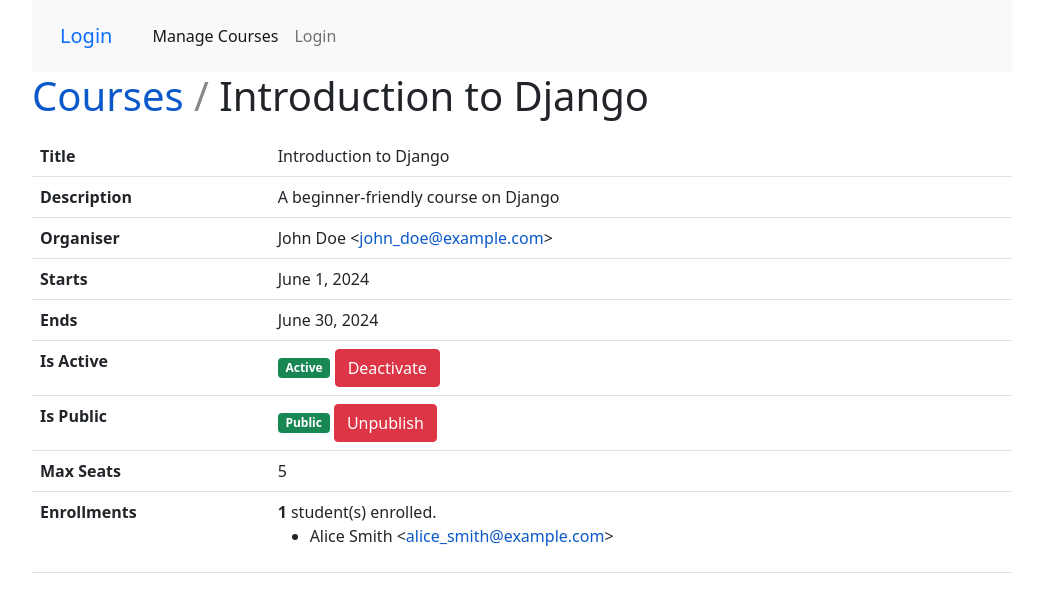
After one commit to iserk/student_events, a Django app: page /teach/courses/28077fb4-4ccb-4be7-bbbc-7ae2dd804a81/ in a window 1280 px wide. The commit adds this page. Shown: the top 612 px of the page, without its empty margins (118-1161 px from the left). Run offline with Django 5.2, Linux system fonts and the light colour scheme; data comes from the database, SQL or seed files in the repository.

Commit message:
Added Course management for Teachers

```diff
--- /dev/null
+++ b/app/core/context_processors.py
@@ -0,0 +1,15 @@
+def add_portal_section(request):
+    portal = 'student' if request.path.startswith('/learn/') else 'teacher' if request.path.startswith('/teach/') else 'home'
+
+    match request.path:
+        case p if p.startswith('/learn/courses/'):
+            section = 'courses'
+        case p if p.startswith('/teach/courses/'):
+            section = 'manage_courses'
+        case _:
+            section = 'home'
+
+    return dict(
+        portal=portal,
+        section=section,
+    )
--- a/app/core/models.py
+++ b/app/core/models.py
@@ -6,10 +6,13 @@ from django.contrib.auth import get_user_model
 
 User = get_user_model()
 
+User.is_student = property(lambda self: self.groups.filter(name='Students').exists())
+User.is_teacher = property(lambda self: self.groups.filter(name='Teachers').exists())
+
 
 class Course(models.Model):
     id = models.UUIDField(primary_key=True, default=uuid.uuid4, editable=False)
-    owner = models.ForeignKey(User, on_delete=models.PROTECT)
+    owner = models.ForeignKey(User, related_name='owned_courses', on_delete=models.PROTECT)
 
     title = models.CharField(max_length=200)
     description = models.TextField(null=True, blank=True)
--- a/app/core/templates/core/_main_menu.html
+++ b/app/core/templates/core/_main_menu.html
@@ -1,21 +1,52 @@
 <nav class="navbar navbar-expand-lg navbar-light bg-light">
     <div class="container-fluid">
-        <a class="navbar-brand" href="{% url 'home' %}">Students Portal</a>
-        <button class="navbar-toggler" type="button" data-bs-toggle="collapse" data-bs-target="#navbarNavDropdown" aria-controls="navbarNavDropdown" aria-expanded="false" aria-label="Toggle navigation">
-            <span class="navbar-toggler-icon"></span>
-        </button>
+            <div class="nav-item navbar-brand{% if request.user.is_teacher and request.user.is_student %} dropdown{% endif %}">
+            {% if request.user.is_authenticated %}
+                <span
+                    class="dropdown-toggle{% if section == 'user' %} active{% endif %}"
+                    id="navbarDropdownMenuLink"
+                    data-bs-toggle="dropdown"
+                    aria-expanded="false">
+                        {% if portal == 'student' %}
+                            Students Portal
+                        {% elif portal == 'teacher' %}
+                            Teachers Portal
+                        {% else %}
+                            SAMS Portal
+                        {% endif %}
+                </span>
+                <ul class="dropdown-menu" aria-labelledby="navbarDropdownMenuLink">
+                    <li><a class="dropdown-item" href="{% url 'student_home' %}">Students Portal</a></li>
+                    {% if user.is_teacher %}
+                        <li><a class="dropdown-item" href="{% url 'teacher_home' %}">Teachers Portal</a></li>
+                    {% endif %}
+                </ul>
+            {% else %}
+                <a
+                   class="nav-link{% if section == 'user' %} active{% endif %}"
+                   href="{% url 'login' %}">Login</a>
+            {% endif %}
+
+        </div>
         <div class="collapse navbar-collapse" id="navbarNavDropdown">
             <ul class="navbar-nav">
+                {% if portal == 'teacher' %}
                     <li class="nav-item">
-                    <a class="nav-link{% if section == 'home' %} active{% endif %}" aria-current="page" href="{% url 'home' %}">Home</a>
+                        <a
+                            class="nav-link{% if section == 'courses' %} active{% endif %}"
+                            aria-current="page"
+                            href="{% url 'teacher_course_list' %}">
+                                Manage Courses</a>
                     </li>
+                {% elif portal == 'student' %}
                     <li class="nav-item">
                         <a
                             class="nav-link{% if section == 'courses' %} active{% endif %}"
                             aria-current="page"
                             href="{% url 'course_list' %}">
-                            Courses</a>
+                                Visit Courses</a>
                     </li>
+                {% endif %}
                 <li class="nav-item dropdown">
                     {% if request.user.is_authenticated %}
                         <span
--- /dev/null
+++ b/app/core/templates/core/teacher_course_detail.html
@@ -0,0 +1,82 @@
+{% extends "core/_base.html" %}
+{% block title %}{{ course.title }}{% endblock %}
+{% block header %}
+    <a href="{% url 'course_list' %}">Courses</a> <span class="delimiter">/</span> {{ course.title }}
+{% endblock %}
+{% block content %}
+
+<table class="table">
+  <tbody>
+    <tr>
+      <th>Title</th>
+      <td>{{ course.title }}</td>
+    </tr>
+    <tr>
+      <th>Description</th>
+      <td>{{ course.description }}</td>
+    </tr>
+    <tr>
+      <th>Organiser</th>
+      <td>{{ course.owner.first_name }} {{ course.owner.last_name }}
+            &lt;<a href="mailto:{{ course.owner.email }}">{{ course.owner.email }}</a>&gt;</td>
+    </tr>
+    <tr>
+      <th>Starts</th>
+      <td>{{ course.start_date }}</td>
+    </tr>
+    <tr>
+      <th>Ends</th>
+      <td>{{ course.end_date }}</td>
+    </tr>
+    <tr>
+        <th>Is Active</th>
+      <td>
+          <form method="post" action="{% url 'teacher_course_update' course.id %}">
+            {% csrf_token %}
+            {% if course.is_active %}
+                <span class="badge bg-success">Active</span>
+                <button class="btn btn-danger" name="active" value="0" type="submit">Deactivate</button>
+            {% else %}
+                <span class="badge bg-danger">Inactive</span>
+                <button class="btn btn-primary" name="active" value="1" type="submit">Activate</button>
+            {% endif %}
+          </form>
+      </td>
+    </tr>
+    <tr>
+      <th>Is Public</th>
+      <td>
+          <form method="post" action="{% url 'teacher_course_update' course.id %}">
+            {% csrf_token %}
+            {% if course.is_public %}
+                <span class="badge bg-success">Public</span>
+                <button class="btn btn-danger" name="public" value="0" type="submit">Unpublish</button>
+            {% else %}
+                <span class="badge bg-danger">Inactive</span>
+                <button class="btn btn-primary" name="public" value="1" type="submit">Publish</button>
+            {% endif %}
+          </form>
+      </td>
+    </tr>
+    <tr>
+        <th>Max Seats</th>
+      <td>{{ course.max_seats }}</td>
+    </tr>
+    <tr>
+      <th>Enrollments</th>
+      <td>
+          <strong>{{ course.registrations.count }}</strong> student(s) enrolled.
+            <ul>
+                {% for registration in course.registrations.all %}
+                    <li>{{ registration.user.first_name }} {{ registration.user.last_name }}
+                        {% if registration.user.email %}
+                        &lt;<a href="mailto:{{ registration.user.email }}">{{ registration.user.email }}</a>&gt;
+                        {% endif %}
+                    </li>
+                {% endfor %}
+            </ul>
+      </td>
+    </tr>
+    </tbody>
+  </table>
+{% endblock %}
--- a/app/core/urls.py
+++ b/app/core/urls.py
@@ -7,10 +7,16 @@ from . import views
 urlpatterns = [
     path("", views.home, name="home"),
 
-    path("courses/", views.show_course_list, name="course_list"),
-    path("courses/<uuid:course_id>/", views.show_course_detail, name="course_detail"),
-    path("courses/<uuid:course_id>/enroll/", views.course_enroll, name="course_enroll"),
-    path("courses/<uuid:course_id>/unenroll/", views.course_unenroll, name="course_unenroll"),
+    path("learn/", views.student_home, name="student_home"),
+    path("learn/courses/", views.show_course_list, name="course_list"),
+    path("learn/courses/<uuid:course_id>/", views.show_course_detail, name="course_detail"),
+    path("learn/courses/<uuid:course_id>/enroll/", views.course_enroll, name="course_enroll"),
+    path("learn/courses/<uuid:course_id>/unenroll/", views.course_unenroll, name="course_unenroll"),
+
+    path("teach/", views.teacher_home, name="teacher_home"),
+    path("teach/courses/", views.teacher_course_list, name="teacher_course_list"),
+    path("teach/courses/<uuid:course_id>/", views.teacher_course_detail, name="teacher_course_detail"),
+    path("teach/courses/<uuid:course_id>/update/", views.teacher_course_update, name="teacher_course_update"),
 
     path('user/login/', views.user_login, name='login'),
     path('user/logout/', views.user_logout, name='logout'),
--- a/app/core/views.py
+++ b/app/core/views.py
@@ -11,7 +11,24 @@ def home(request):
     # if not request.user.is_authenticated:
     #     return redirect('login')
     #
-    return render(request, 'core/home.html', dict(section='home'))
+    groups = request.user.groups.all()
+    is_teacher = groups.filter(name='Teachers').exists()
+    is_student = groups.filter(name='Students').exists()
+
+    if not is_teacher and is_student:
+        return redirect('student_home')
+    elif is_teacher and not is_student:
+        return redirect('teacher_home')
+    else:
+        return render(request, 'core/home.html', dict(section='home', portal='home'))
+
+
+def student_home(request):
+    return render(request, 'core/student_home.html', dict(section='home', portal='student'))
+
+
+def teacher_home(request):
+    return render(request, 'core/teacher_home.html', dict(section='home', portal='teacher'))
 
 
 def show_profile(request):
@@ -65,6 +82,21 @@ def course_unenroll(request, course_id):
     return redirect('course_detail', course_id=course_id)
 
 
+def teacher_course_list(request):
+    courses = models.Course.objects.filter(owner=request.user)
+    return render(request, 'core/teacher_course_list.html', dict(courses=courses, section='courses'))
+
+
+def teacher_course_detail(request, course_id):
+    course = get_object_or_404(models.Course, id=course_id)
+    return render(request, 'core/teacher_course_detail.html',
+                  dict(
+                      course=course,
+                      section='courses',
+                      is_enrolled=request.user.is_authenticated and request.user.course_registrations.filter(course=course).exists(),
+                      can_enroll=request.user.is_authenticated and not request.user.course_registrations.filter(course=course).exists() and course.seats_available() > 0
+                  ))
+
 def user_login(request):
     if request.method == 'POST':
         form = AuthenticationForm(request, data=request.POST)
@@ -89,3 +121,32 @@ def user_logout(request):
     logout(request)
     messages.success(request, 'You have been successfully logged out.')
     return redirect('login')
+
+
+def teacher_course_update(request, course_id):
+    if request.method != 'POST':
+        return HttpResponse(status=405)
+
+    if not request.user.is_authenticated:
+        messages.error(request, 'You must be logged in to update a course.')
+        return redirect('login')
+
+    course = get_object_or_404(models.Course, id=course_id)
+
+    if not request.user.is_teacher or request.user != course.owner:
+        messages.error(request, "You are not authorized to update this course.")
+        return redirect('teacher_home')
+
+    if request.POST.get('active'):
+        new_status = True if request.POST.get('active') == '1' else False
+        course.is_active = new_status
+        course.save()
+        messages.success(request, f'The course "{course.title}" active status has been changed to {new_status}')
+
+    if request.POST.get('public'):
+        new_status = True if request.POST.get('public') == '1' else False
+        course.is_public = new_status
+        course.save()
+        messages.success(request, f'The course "{course.title}" published status has been changed to {new_status}')
+
+    return redirect('teacher_course_detail', course_id=course_id)
--- a/app/sams/settings.py
+++ b/app/sams/settings.py
@@ -65,6 +65,7 @@ TEMPLATES = [
                 'django.template.context_processors.request',
                 'django.contrib.auth.context_processors.auth',
                 'django.contrib.messages.context_processors.messages',
+                'core.context_processors.add_portal_section',
             ],
         },
     },
```
Also changed, not shown: app/core/templates/core/course_detail.html (+53 -10 lines), app/core/templates/core/home.html (+24 -11 lines), app/core/templates/core/student_home.html (added, +36 -0 lines), app/core/templates/core/teacher_course_list.html (added, +59 -0 lines), app/core/templates/core/teacher_home.html (added, +36 -0 lines). Lines whose indentation alone changed are shown as unchanged.
